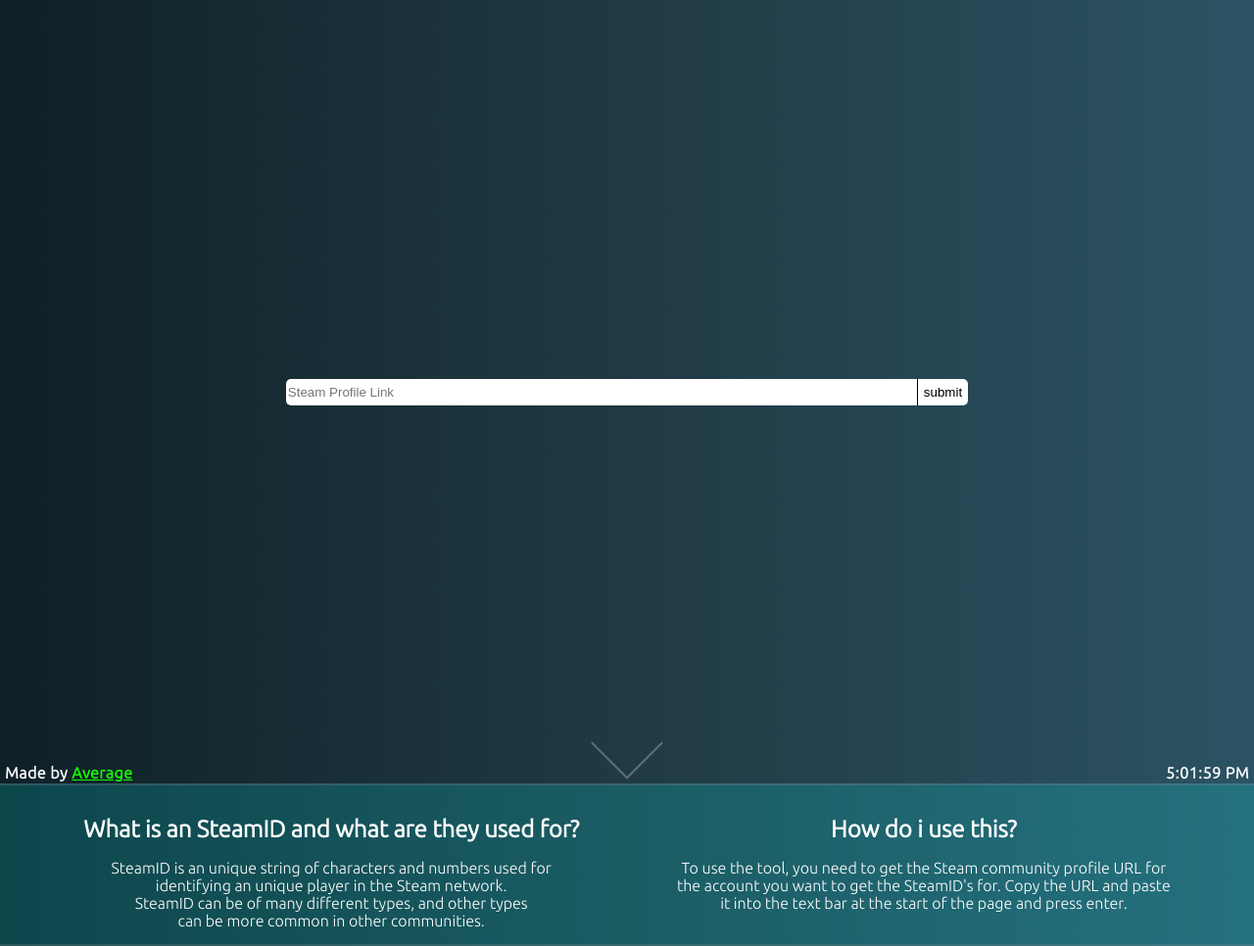
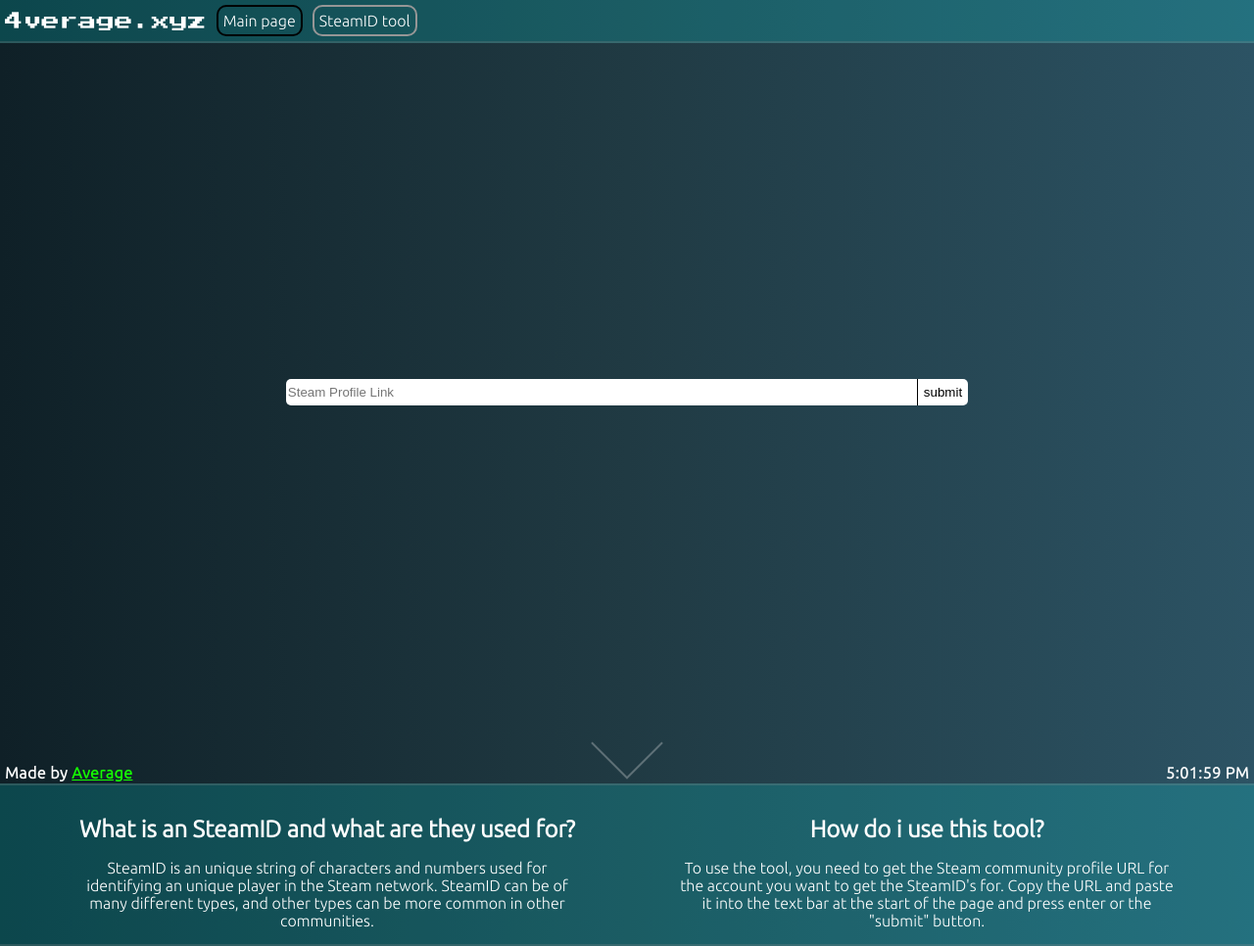
Before and after one commit to Averagess/picasso, a website: page public/html/steamid.html in a window 1280 px wide. Shown: the whole page at 98% size. Drawn offline with Linux system fonts and the light colour scheme.

Commit message:
Added navbar

```diff
--- a/public/html/steamid.html
+++ b/public/html/steamid.html
@@ -7,11 +7,19 @@
   <link rel="stylesheet" href="/css/steamid.css">
   <link rel="preconnect" href="https://fonts.gstatic.com">
   <link href="https://fonts.googleapis.com/css2?family=Ubuntu:wght@300&display=swap" rel="stylesheet">
+  <link href="https://fonts.googleapis.com/css2?family=Press+Start+2P&display=swap" rel="stylesheet">
   <meta name="description" content="Steam ID Tool, retrieves all ID's of a Steam profile.">
 </head>
 
 <body>
   <script src="/js/steamid.js"></script>
+  <nav>
+    <div class ="nav-items">
+      <h3>4verage.xyz</h3>
+      <a href="/">Main page</a>
+      <a id="current">SteamID tool</a>
+    </div>
+  </nav>
   <div id="main-content">
     <div id ="box">
       <div class="lds-roller" style="display: none;"><div></div><div></div><div></div><div></div><div></div><div></div><div></div><div></div></div>
@@ -27,16 +35,16 @@
   <div id="help-content">
     <div class="help-element">
       <h1>What is an SteamID and what are they used for?</h1>
-      <p>SteamID is an unique string of characters and numbers used for</p>
-      <p>identifying an unique player in the Steam network.</p>
-      <p>SteamID can be of many different types, and other types</p>
-      <p>can be more common in other communities.</p>
+      <p>SteamID is an unique string of characters and numbers used for
+      identifying an unique player in the Steam network.
+      SteamID can be of many different types, and other types
+      can be more common in other communities.</p>
     </div>
     <div class="help-element">
-      <h1>How do i use this?</h1>
-      <p>To use the tool, you need to get the Steam community profile URL for</p>
-      <p>the account you want to get the SteamID's for. Copy the URL and paste</p>
-      <p>it into the text bar at the start of the page and press enter.</p>
+      <h1>How do i use this tool?</h1>
+      <p>To use the tool, you need to get the Steam community profile URL for
+      the account you want to get the SteamID's for. Copy the URL and paste
+      it into the text bar at the start of the page and press enter or the "submit" button.</p>
     </div>
   </div>
   <div id="footer-container">
```
